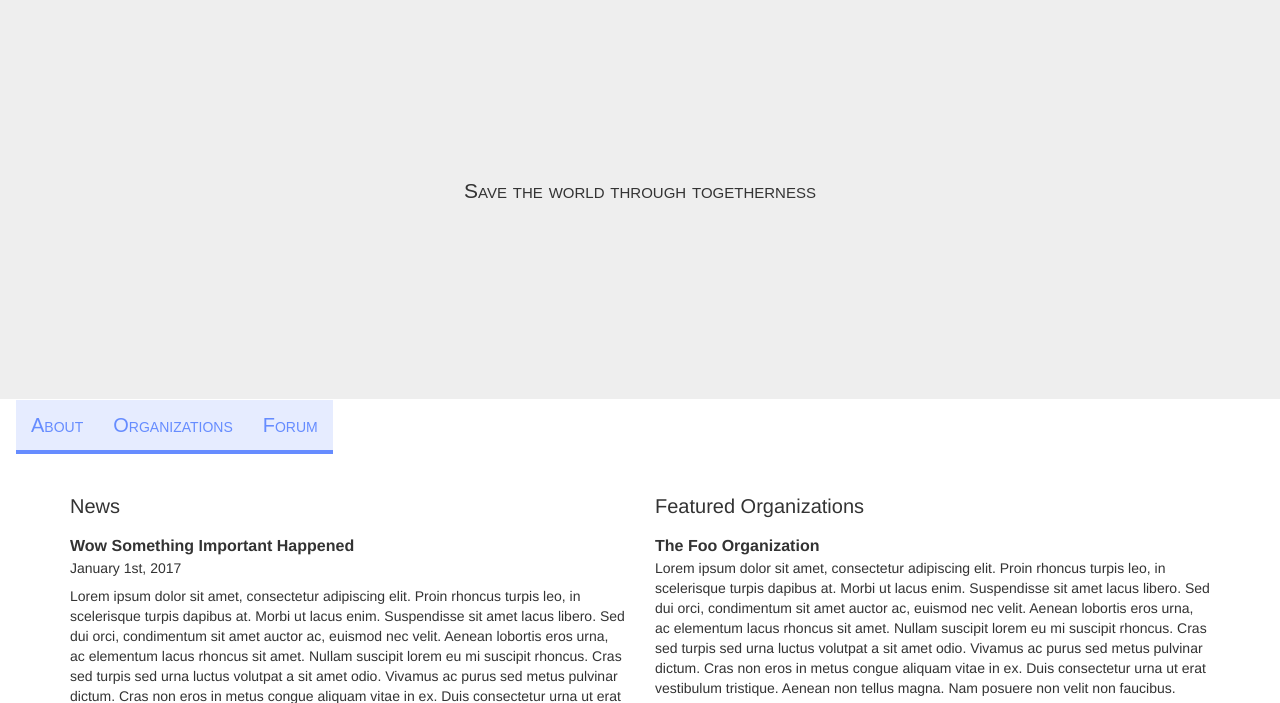
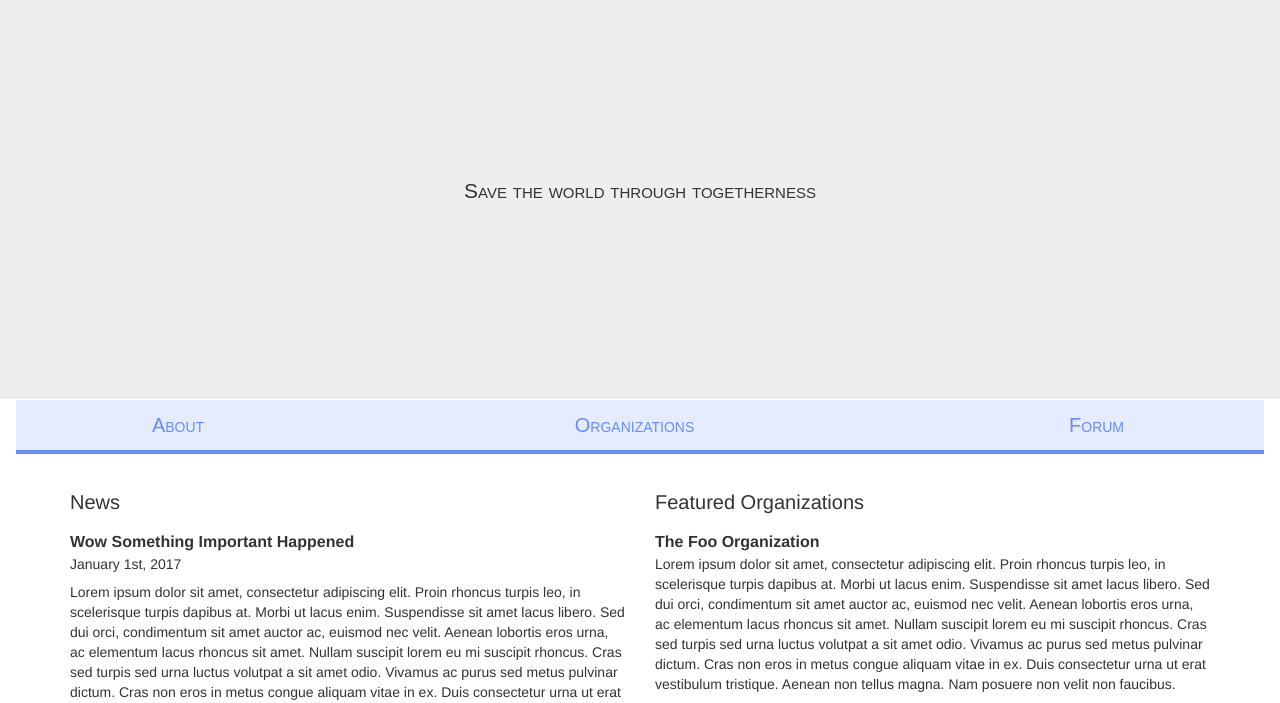
Before and after one commit to global-humanitarians-unite/ghu, a Django app: page / in a window 1280 px wide. Shown: the part 165-868 px from the top of the page. Run offline with Django 3.2, Linux system fonts and the light colour scheme; parts of the project's set-up code (start-up, migrations or seed data) failed here and were passed over; some libraries are stand-ins or nearby versions.

Commit message:
Color changes

```diff
--- a/ghu_web/ghu_global/static/ghu_global/css/style.css
+++ b/ghu_web/ghu_global/static/ghu_global/css/style.css
@@ -64,6 +64,23 @@ nav a:hover {
     text-decoration: none;
 }
 
+.navbar {
+    margin-bottom: 0;
+    border-radius: 0;
+}
+
+.navbar-nav {
+    display: table;
+    width: 100%;
+    margin: 0;
+}
+
+.navbar-nav > li {
+    float: none;
+    display: table-cell;
+    text-align: center;
+}
+
 @media (max-width: 500px) {
     /* Specifying `header' here is a hack to override the inline
            <style>nav a { width: X%; }</style>
```
